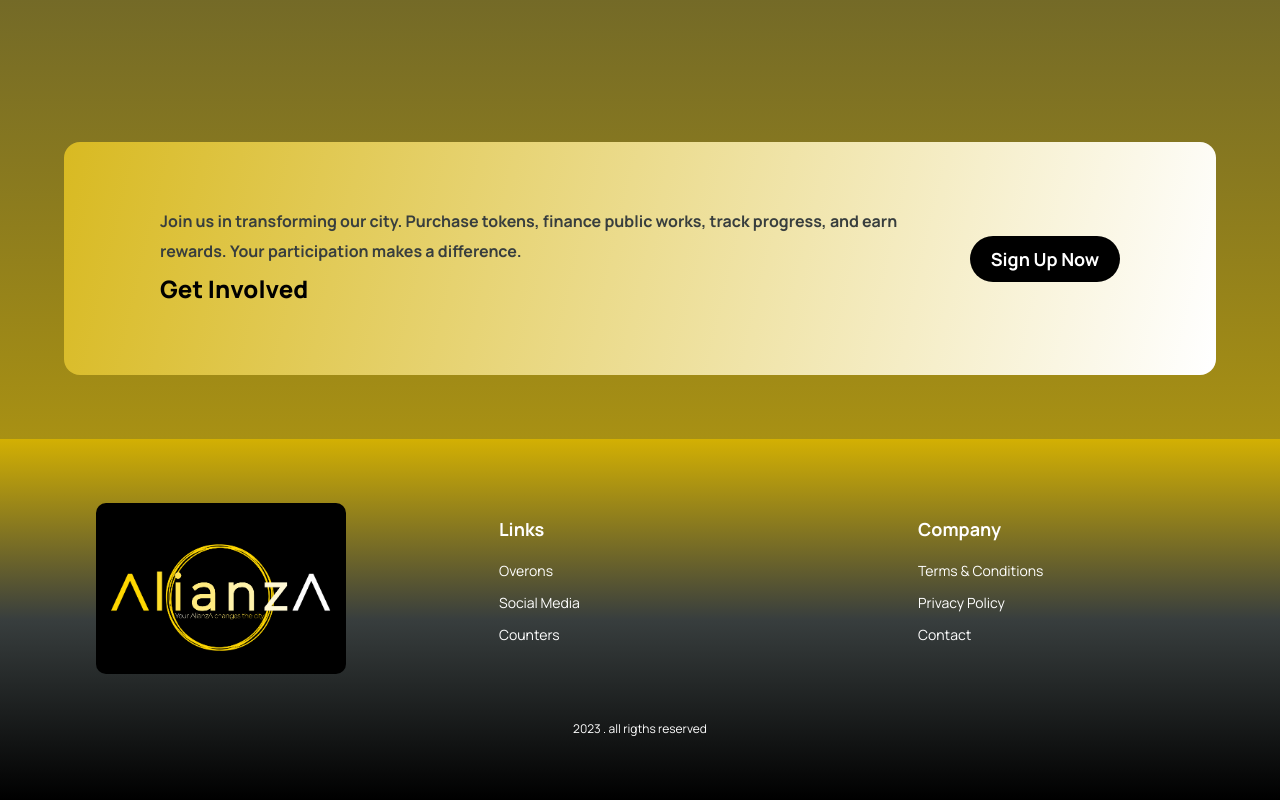
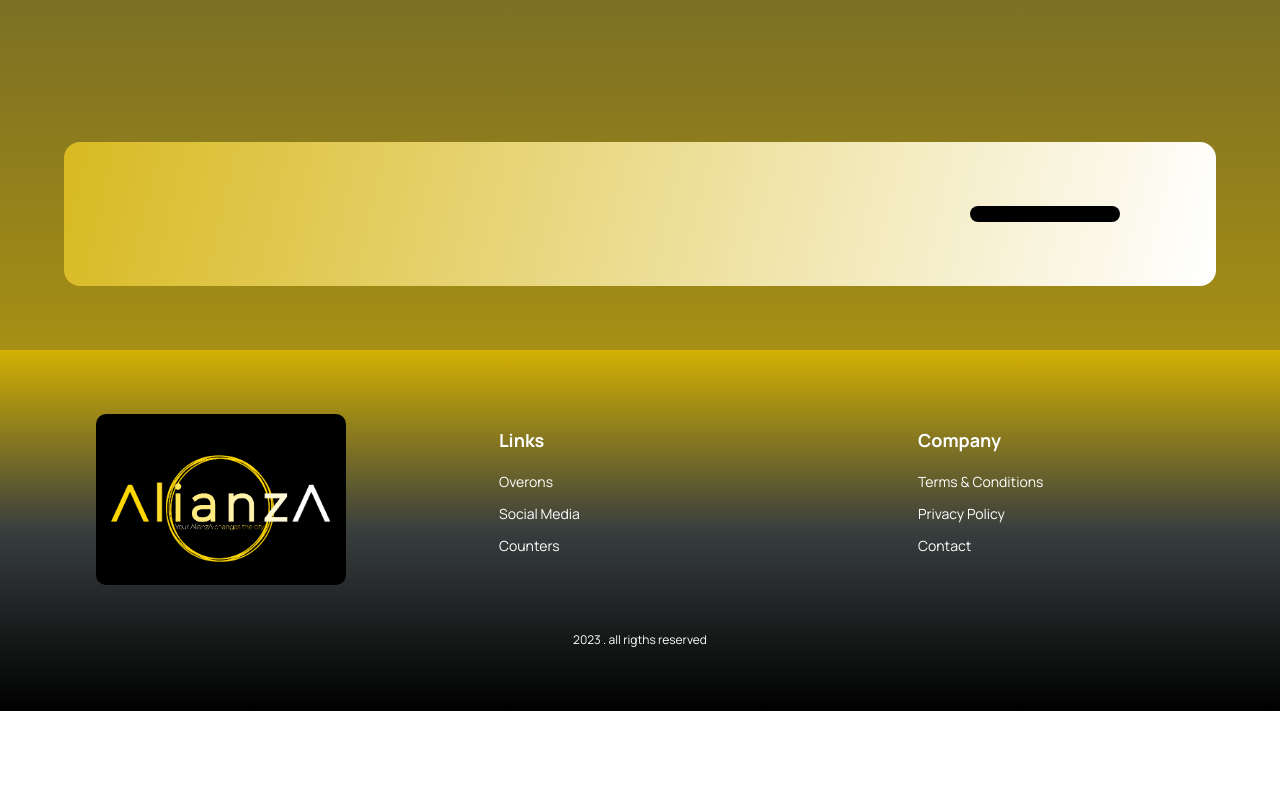
Before and after one commit to leetebbs/Alianza, a React (Create React App) app in the folder frontend/: page / in a window 1280 px wide. Shown: the part 1808-2608 px from the top of the page. After the commit the page ends 2519 px from the top, so only its background shows below. Built offline with nearby package versions, Linux system fonts and the light colour scheme.

Commit message:
add prop to CTA component to be recycle

```diff
--- a/frontend/src/components/cta/Cta.jsx
+++ b/frontend/src/components/cta/Cta.jsx
@@ -1,17 +1,23 @@
 // Collect To Action
 import React from 'react';
 import './cta.css'
-
-const Cta = () => {
+/*Props
+cta_title: Title of the banner
+cta_text: Text on the banner
+cta_btn_link:URL to be redirect
+cta_btn_text:Text of the button
+*/
+const Cta = ({cta_title, cta_text, cta_btn_link, cta_btn_text}) => {
   return (
     <div className='webapp__cta section__padding'>
       <div className='webapp__cta-content'>
-        <p>Join us in transforming our city. Purchase tokens, finance public works, track progress,
-and earn rewards. Your participation makes a difference.</p>
-        <h3>Get Involved</h3>
+        <p>{cta_text}</p>
+        <h3>{cta_title}</h3>
       </div>
         <div className='webapp__cta-btn'>
-          <button type='button'>Sign Up Now</button>
+          <button onClick={() => window.location.href = cta_btn_link} type='button'>
+          {cta_btn_text}
+          </button>
         </div>
     </div>
   )
```
